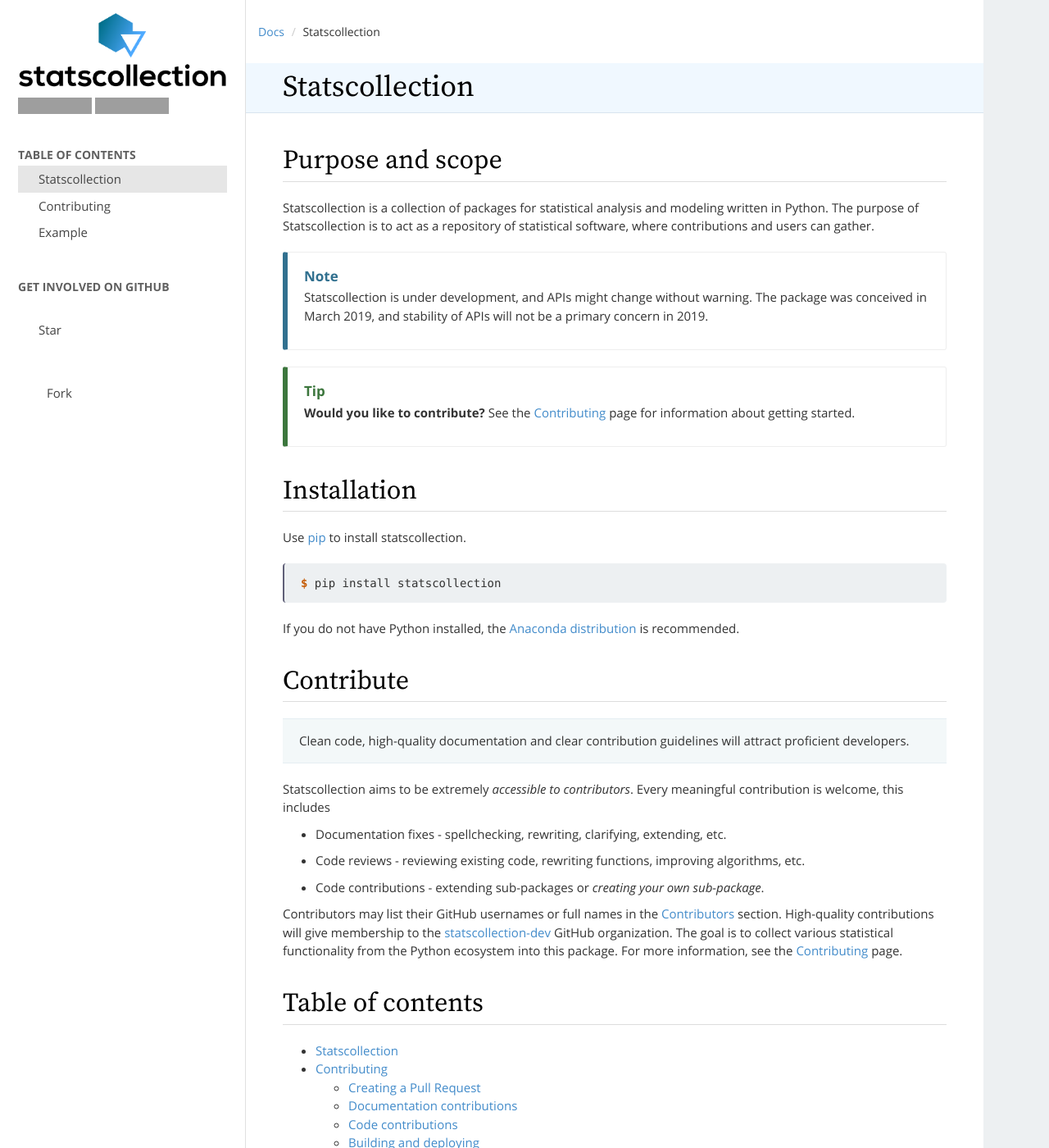
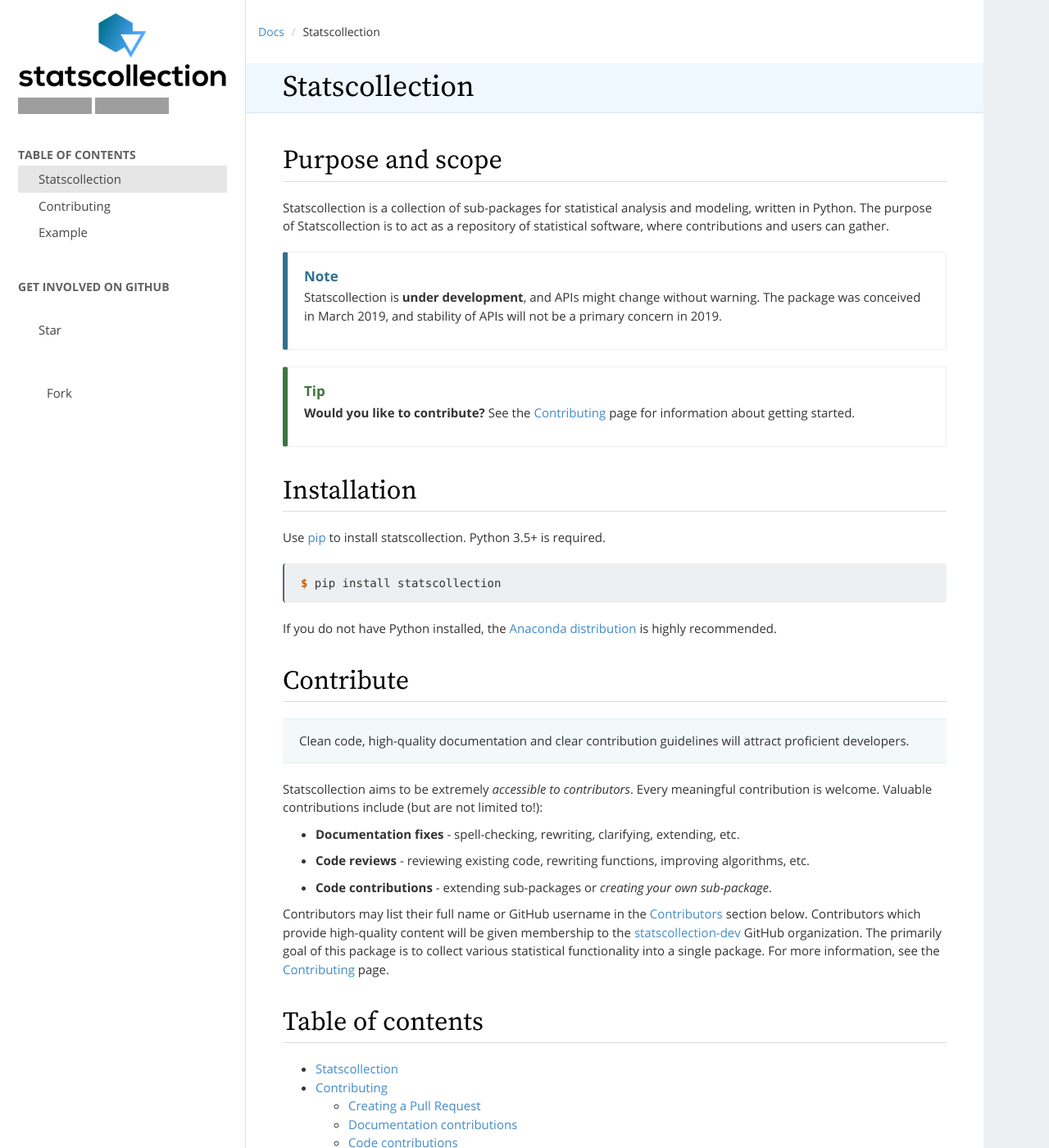
Before and after one commit to statscollection-dev/statscollection, a Sphinx documentation site: the page built from doc/index.rst, in a window 1280 px wide and 1400 px high. Shown: the whole window at 82% size. Built offline with Sphinx 7.4.7, drawn with Linux system fonts in a browser that asks for light colours; pages that are not in the unit, such as notebooks, are missing from menus; some of the changed text lies outside the part shown; grey boxes are pictures that could not be loaded.

Commit message:
spellchecked docs

```diff
--- a/doc/index.rst
+++ b/doc/index.rst
@@ -6,11 +6,11 @@
 Purpose and scope
 -----------------
 
-Statscollection is a collection of packages for statistical analysis and modeling written in Python.
+Statscollection is a collection of sub-packages for statistical analysis and modeling, written in Python.
 The purpose of Statscollection is to act as a repository of statistical software, where contributions and users can gather.
 
 .. note::
-   Statscollection is under development, and APIs might change without warning.
+   Statscollection is **under development**, and APIs might change without warning.
    The package was conceived in March 2019, and stability of APIs will not be a primary concern in 2019.
 
 .. tip::
@@ -23,12 +23,13 @@
 -----------------
 
 Use `pip <https://pypi.org/project/statscollection/>`_ to install statscollection.
+Python 3.5+ is required.
 
 .. code-block:: console
 
    $ pip install statscollection
 
-If you do not have Python installed, the `Anaconda distribution <https://www.anaconda.com/distribution/>`_ is recommended.
+If you do not have Python installed, the `Anaconda distribution <https://www.anaconda.com/distribution/>`_ is highly recommended.
 
 Contribute
 ----------
@@ -36,15 +37,16 @@
   Clean code, high-quality documentation and clear contribution guidelines will attract proficient developers.
 
 Statscollection aims to be extremely *accessible to contributors*.
-Every meaningful contribution is welcome, this includes
+Every meaningful contribution is welcome.
+Valuable contributions include (but are not limited to!):
 
-- Documentation fixes - spellchecking, rewriting, clarifying, extending, etc.
-- Code reviews - reviewing existing code, rewriting functions, improving algorithms, etc.
-- Code contributions - extending sub-packages or *creating your own sub-package*.
+- **Documentation fixes** - spell-checking, rewriting, clarifying, extending, etc.
+- **Code reviews** - reviewing existing code, rewriting functions, improving algorithms, etc.
+- **Code contributions** - extending sub-packages or *creating your own sub-package*.
 
-Contributors may list their GitHub usernames or full names in the :ref:`contributors` section.
-High-quality contributions will give membership to the `statscollection-dev <https://github.com/statscollection-dev>`_ GitHub organization.
-The goal is to collect various statistical functionality from the Python ecosystem into this package.
+Contributors may list their full name or GitHub username in the :ref:`contributors` section below.
+Contributors which provide high-quality content will be given membership to the `statscollection-dev <https://github.com/statscollection-dev>`_ GitHub organization.
+The primarily goal of this package is to collect various statistical functionality into a single package.
 For more information, see the :ref:`contributing` page.
 
 
```
Also changed, not shown: other parts of doc/index.rst (+2 -1 lines), CONTRIBUTORS.md (added, +3 -0 lines), doc/contributing.rst (+66 -30 lines), doc/packages/example.rst (+0 -9 lines), .travis.yml.
